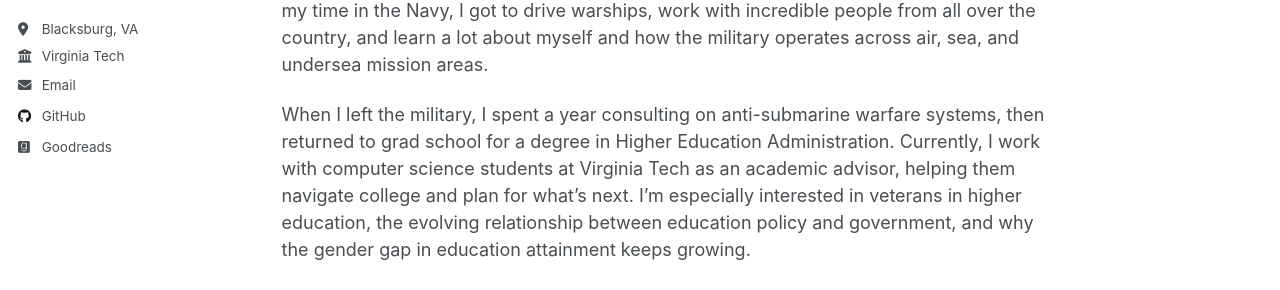
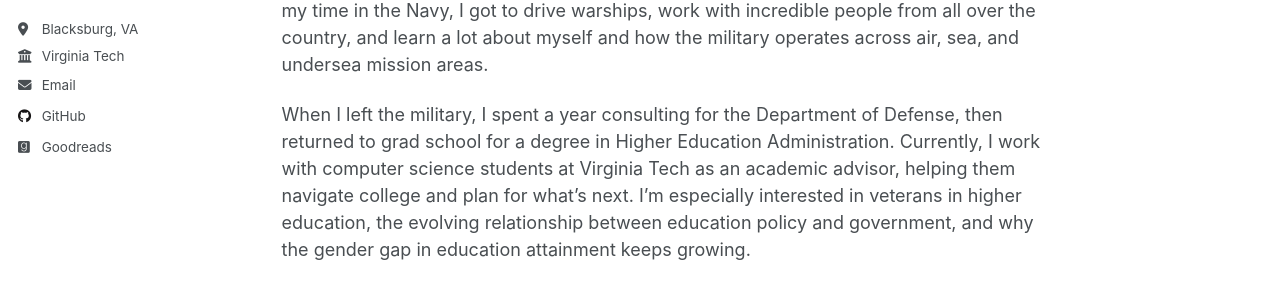
Before and after one commit to markbflynn/markbflynn.github.io, a Jekyll site: the page built from _pages/about.md, in a window 1280 px wide and 1011 px high. Shown: the part 266-556 px from the top of the window. Built offline with Jekyll 4.4.1, drawn with Linux system fonts in a browser that asks for light colours; a script that is not in the unit is left out.

Commit message:
Update to about.md

```diff
--- a/_pages/about.md
+++ b/_pages/about.md
@@ -11,6 +11,6 @@
 
 I’m a former Navy officer turned higher education professional. I studied history at William & Mary before earning an MBA from Lynchburg College and then joining the Navy. During my time in the Navy, I got to drive warships, work with incredible people from all over the country, and learn a lot about myself and how the military operates across air, sea, and undersea mission areas.
 
-When I left the military, I spent a year consulting on anti-submarine warfare systems, then returned to grad school for a degree in Higher Education Administration. Currently, I work with computer science students at Virginia Tech as an academic advisor, helping them navigate college and plan for what’s next. I’m especially interested in veterans in higher education, the evolving relationship between education policy and government, and why the gender gap in education attainment keeps growing.
+When I left the military, I spent a year consulting for the Department of Defense, then returned to grad school for a degree in Higher Education Administration. Currently, I work with computer science students at Virginia Tech as an academic advisor, helping them navigate college and plan for what’s next. I’m especially interested in veterans in higher education, the evolving relationship between education policy and government, and why the gender gap in education attainment keeps growing.
 
 In my free time, I enjoy photography, college football, the Washington Capitals, and riding my Peloton bike.
```
